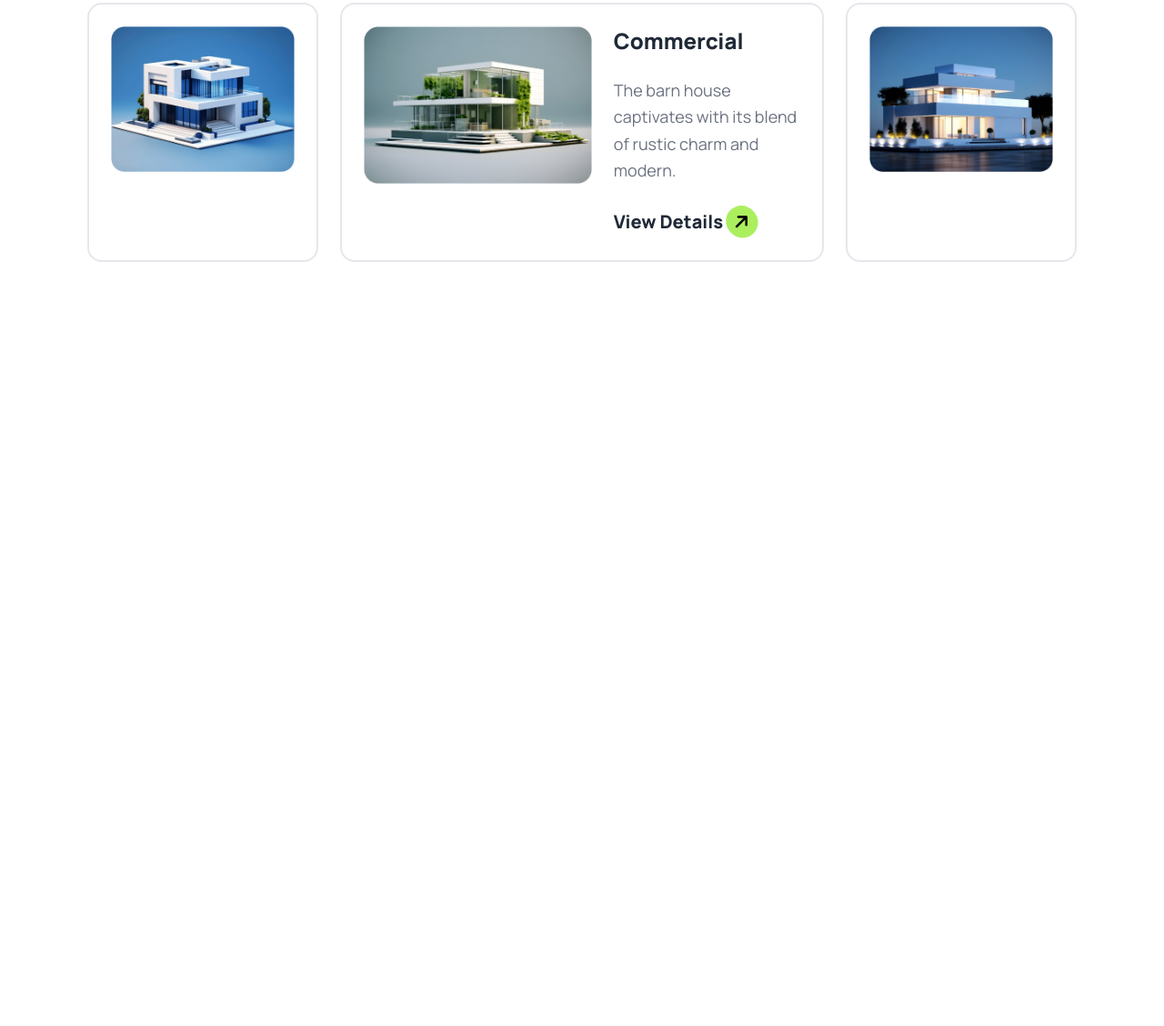
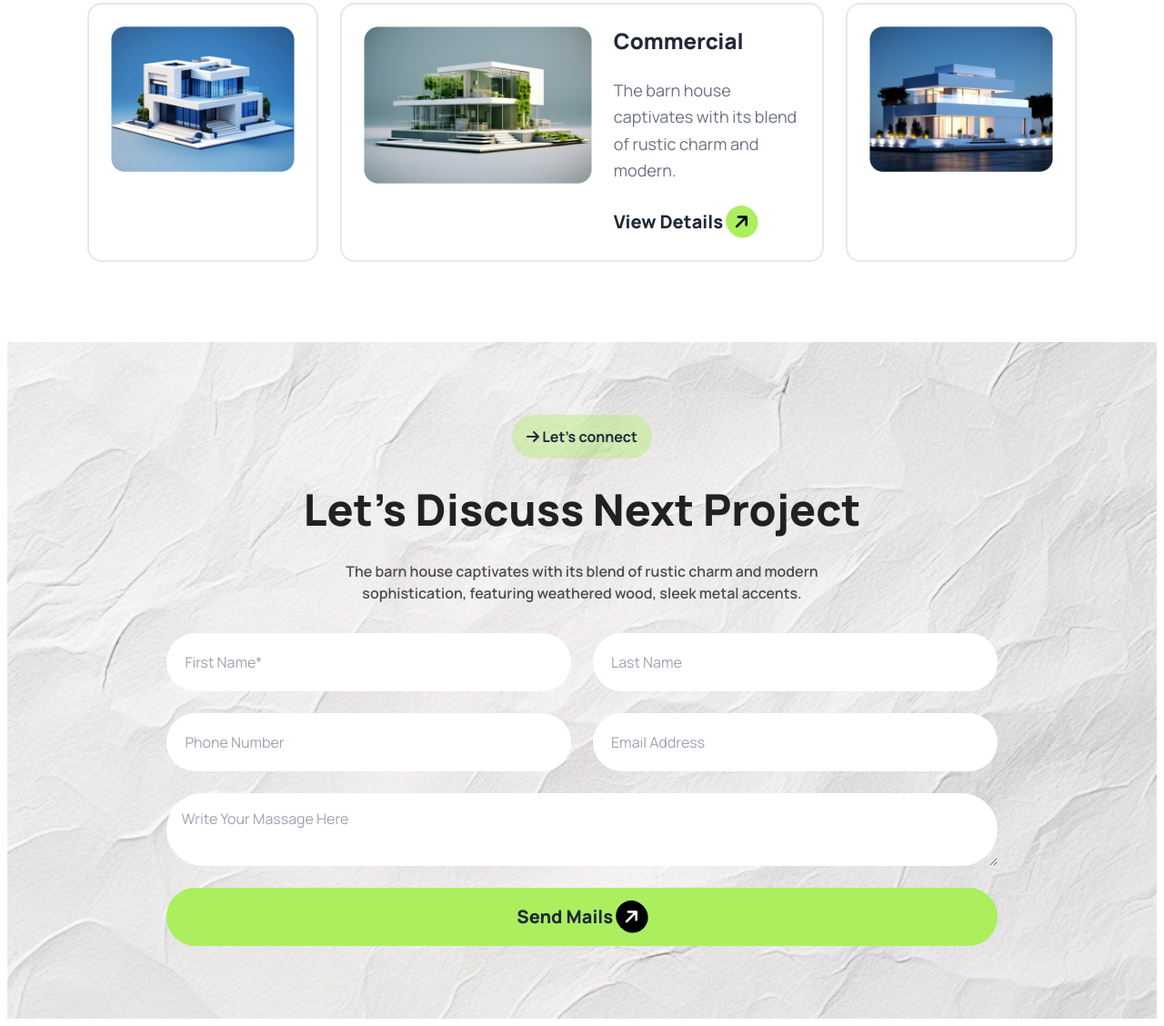
Before and after one commit to ariyanyeamin14/Assignment-3, a plain HTML site: page index.html in a window 1280 px wide. Shown: the part 3015-4143 px from the top of the page at 91% size. Before the commit the page ends 3383 px from the top, so only its background shows below. Drawn offline with nearby package versions, Linux system fonts and the light colour scheme.

Commit message:
connect section done

```diff
--- a/index.html
+++ b/index.html
@@ -25,7 +25,7 @@
       <style>
         .manrope{
             font-family: "Manrope", sans-serif
-        }
+        };
       </style>
       <script src="https://kit.fontawesome.com/6c45b74f82.js" crossorigin="anonymous"></script>
 </head>
@@ -228,5 +228,30 @@
           </div>
 
      </section>
+
+    <!-- connect section -->
+     <section id="connect" class="border-4 lg:border-8 border-white py-10 lg:py-20 bg-cover bg-center bg-opacity-30 "
+     style="background-image: url('assets/bg.jpg')" >
+      <!-- connect cotainer -->
+       <div class="w-[90%] lg:w-[85%] mx-auto space-y-8">
+         <!-- connect btn -->
+         <div class="bg-[#acef5f61] rounded-full px-4 py-3 w-fit text-center mx-auto">
+            <i class="fa-solid fa-arrow-right inline"></i>
+            <p class="inline font-bold">Let’s connect</p>
+         </div>
+         <h1 class="text-3xl text-center  text-[#212121] font-black leading-normal lg:text-5xl">Let’s Discuss Next Project</h1>
+         <p class="leading-normal font-semibold text-[#4d4d4d] text-center lg:w-[50%] lg:mx-auto">The barn house captivates with its blend of rustic charm and modern sophistication, featuring weathered wood, sleek metal accents.</p>
+         <!-- input container -->
+          <div class="grid grid-cols-1 lg:grid-cols-2 gap-6  lg:w-[85%] mx-auto">
+            <input class="p-5 rounded-full outline-0" placeholder="First Name*" type="text">
+            <input class="p-5 rounded-full outline-0" placeholder="Last Name" type="text">
+            <input class="p-5 rounded-full outline-0" placeholder="Phone Number" type="number">
+            <input class="p-5 rounded-full outline-0" placeholder="Email Address" type="email">
+            <textarea class="row-span-2 lg:col-span-2 p-4 rounded-full outline-0" placeholder="Write Your Massage Here"  name="" id=""></textarea>
+            <button class=" px-6 py-3 text-xl font-extrabold bg-default rounded-full border-2 border-default lg:col-span-2">Send Mails <i class="fa-solid fa-arrow-right bg-black text-white -rotate-45 p-2  rounded-full"></i>
+            </button>
+          </div>
+       </div>
+     </section>
 </body>
 </html>
```
